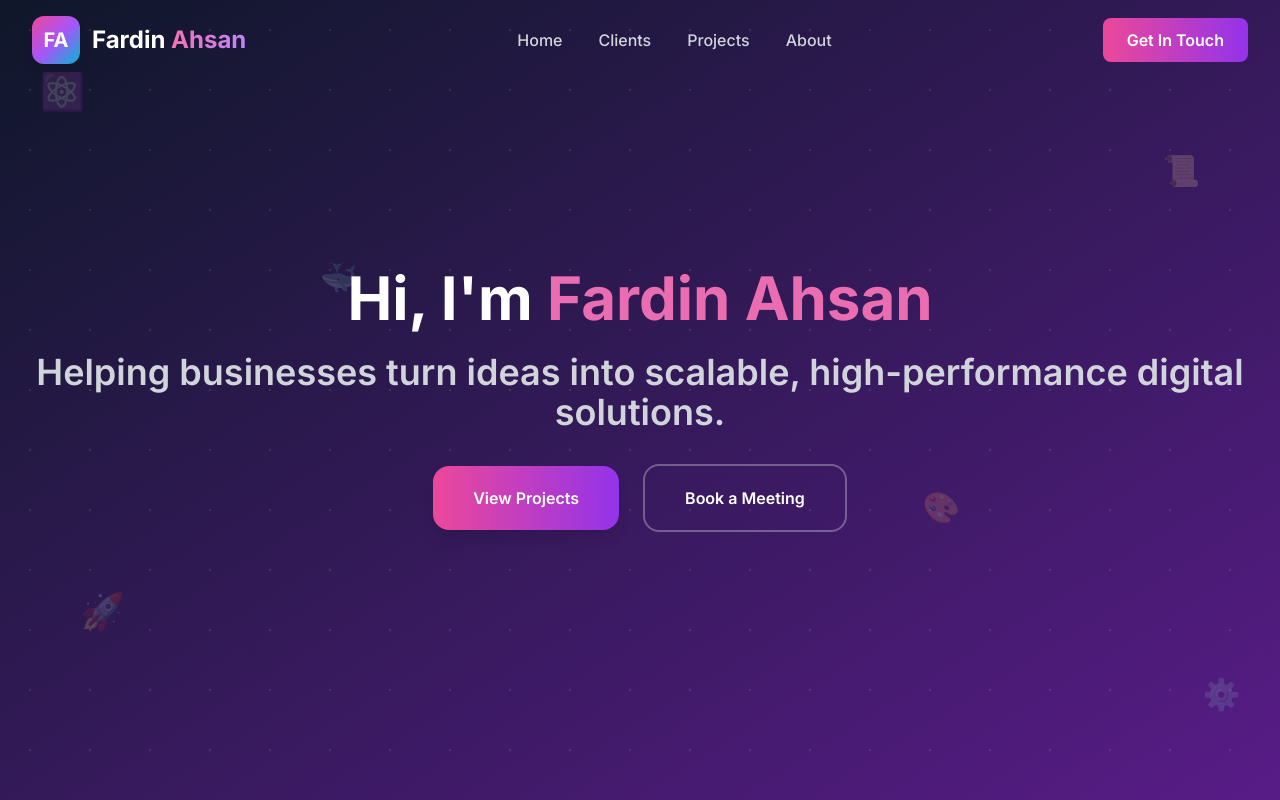
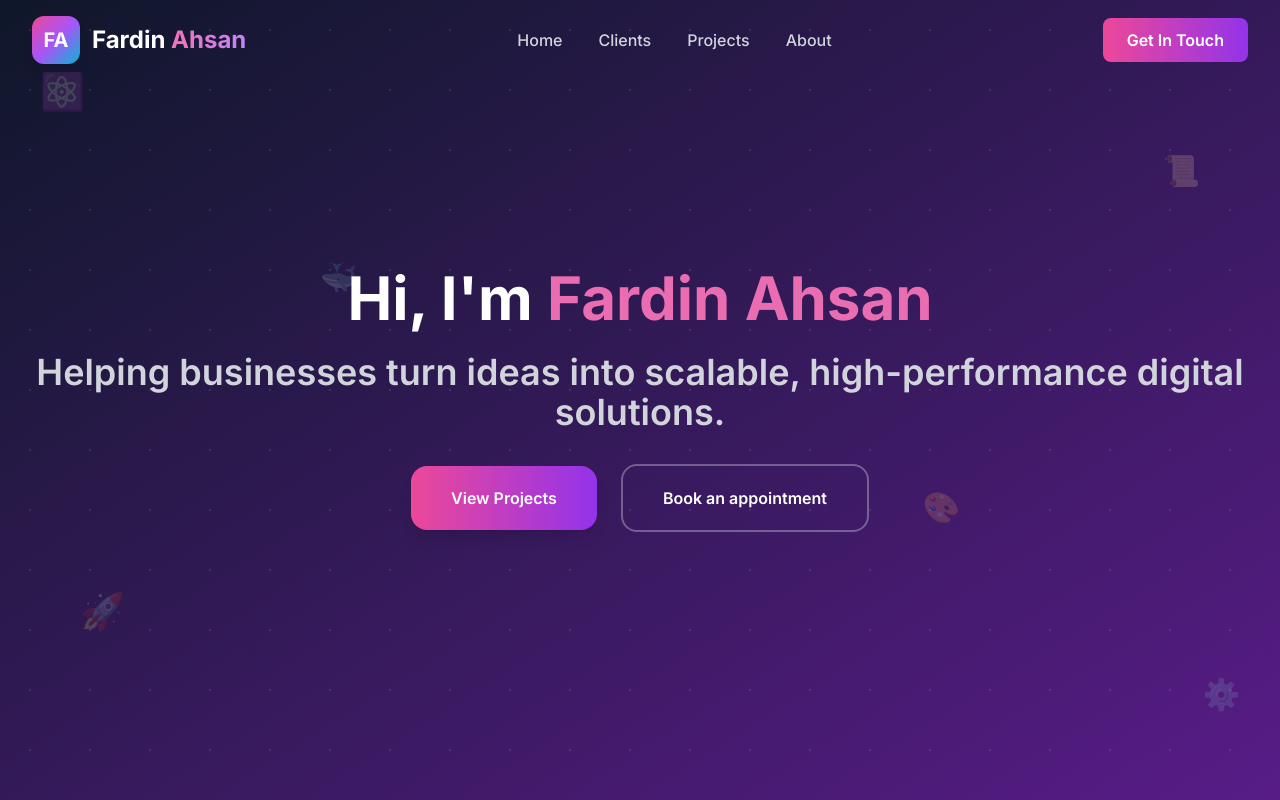
Before and after one commit to jsxFardin/fardin-portfolio, a Next.js app: page / in a window 1280 px wide. Shown: the top 800 px of the page. Built offline with nearby package versions, Linux system fonts and the light colour scheme.

Commit message:
Book an appointment

```diff
--- a/components/Hero.tsx
+++ b/components/Hero.tsx
@@ -65,7 +65,7 @@ const Hero = () => {
               <span className="group-hover:animate-pulse">View Projects</span>
             </a>
             <a href="https://calendar.app.google/muUJCTnbtDe1fF5E7" target="_blank" rel="noopener noreferrer" className="px-10 py-5 bg-transparent text-white font-semibold rounded-2xl border-2 border-white/30 transition-all duration-300 hover:scale-105 transform hover:bg-white/10 group">
-              <span className="group-hover:animate-pulse">Book a Meeting</span>
+              <span className="group-hover:animate-pulse">Book an appointment</span>
             </a>
           </div>
         </div>
```
